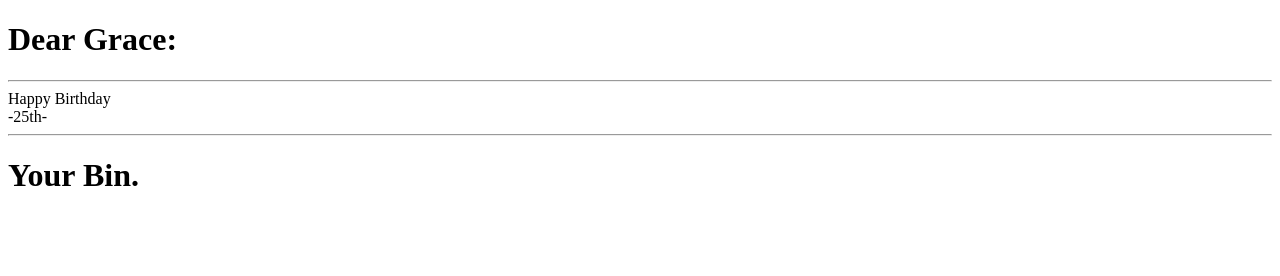
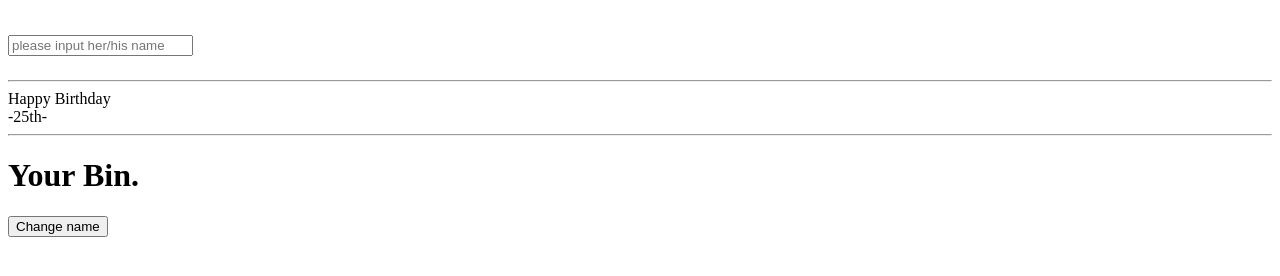
Before and after one commit to PowerGB/CSC6370_HW2, a plain HTML site: page index.html in a window 1280 px wide. Drawn offline with Linux system fonts and the light colour scheme.

Commit message:
custom name

```diff
--- a/index.html
+++ b/index.html
@@ -7,7 +7,9 @@
 </head>
 <body>
 <div class="container">
-    <h1 id="to">Dear Grace:</h1>
+    <h1 id="to">
+        <input type="text" id="ToName" placeholder="please input her/his name">
+    </h1>
     <hr id="hr-1"/>
     <div class="txt">
         <span id="t">Happy Birthday</span>
@@ -16,5 +18,7 @@
     </div>
     <hr id="hr-2"/>
     <h1 id="from">Your Bin.</h1>
+    <button type="button" id='btn' onclick="document.getElementById('to').innerHTML = 'Dear '+ document.getElementById('ToName').value;
+                                               document.getElementById('btn').style.visibility='hidden';">Change name</button>
 </div>
 </body>
```
